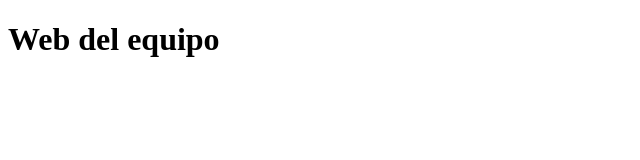
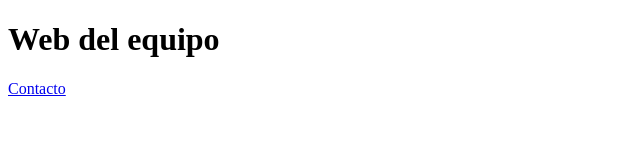
Before and after one commit to lorenaMartir22/web-equipo, a plain HTML site: page index.html in a window 1280 px wide. Shown: the full height of the page, 0-640 px from the left. Drawn offline with Linux system fonts and the light colour scheme.

Commit message:
Añade el enlace a contacto en la portada

```diff
--- a/index.html
+++ b/index.html
@@ -6,5 +6,6 @@
 </head>
 <body>
 <h1>Web del equipo</h1>
+<nav><a href="contacto.htm">Contacto</a></nav>
 </body>
 </html>
```
